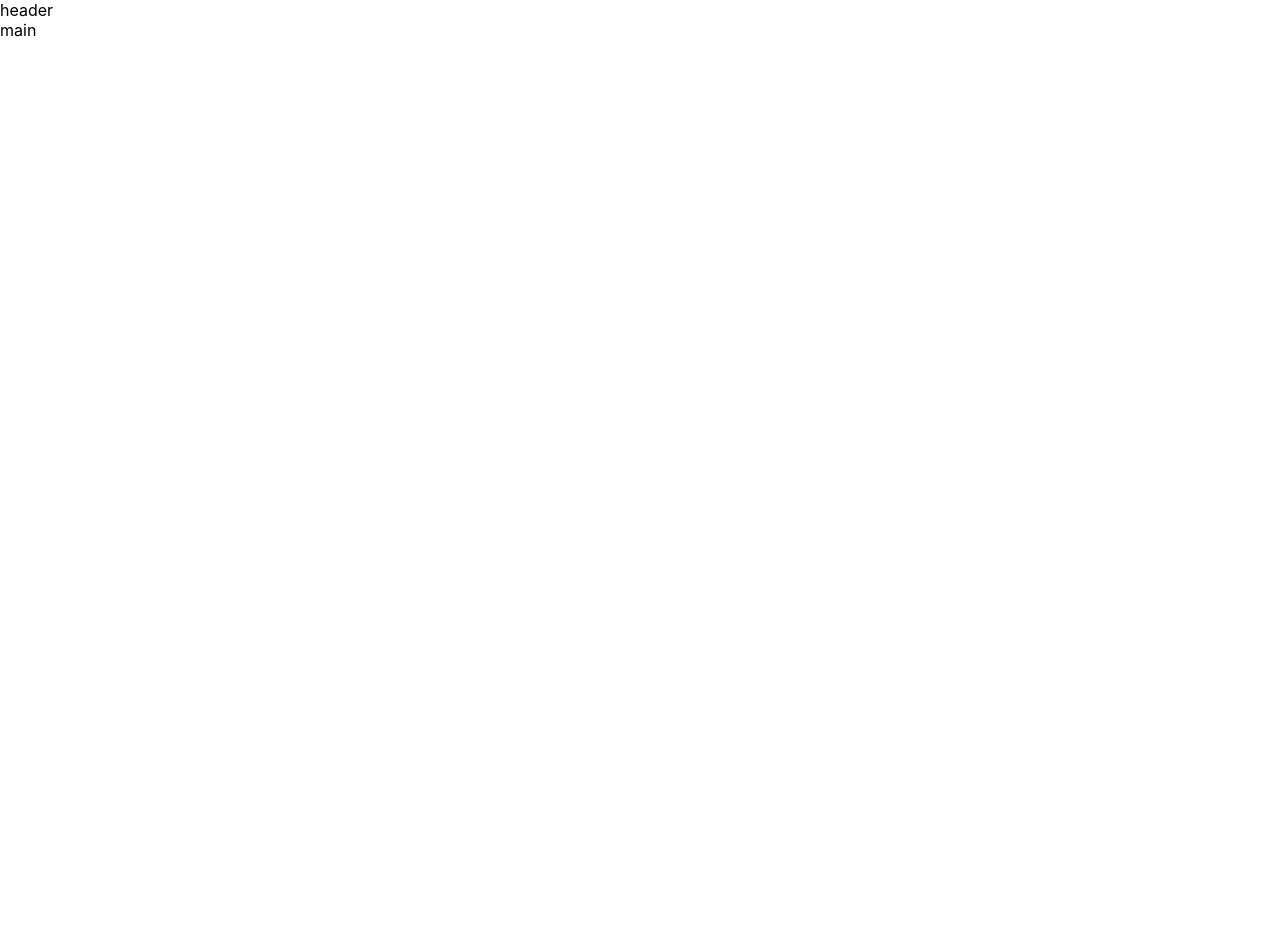
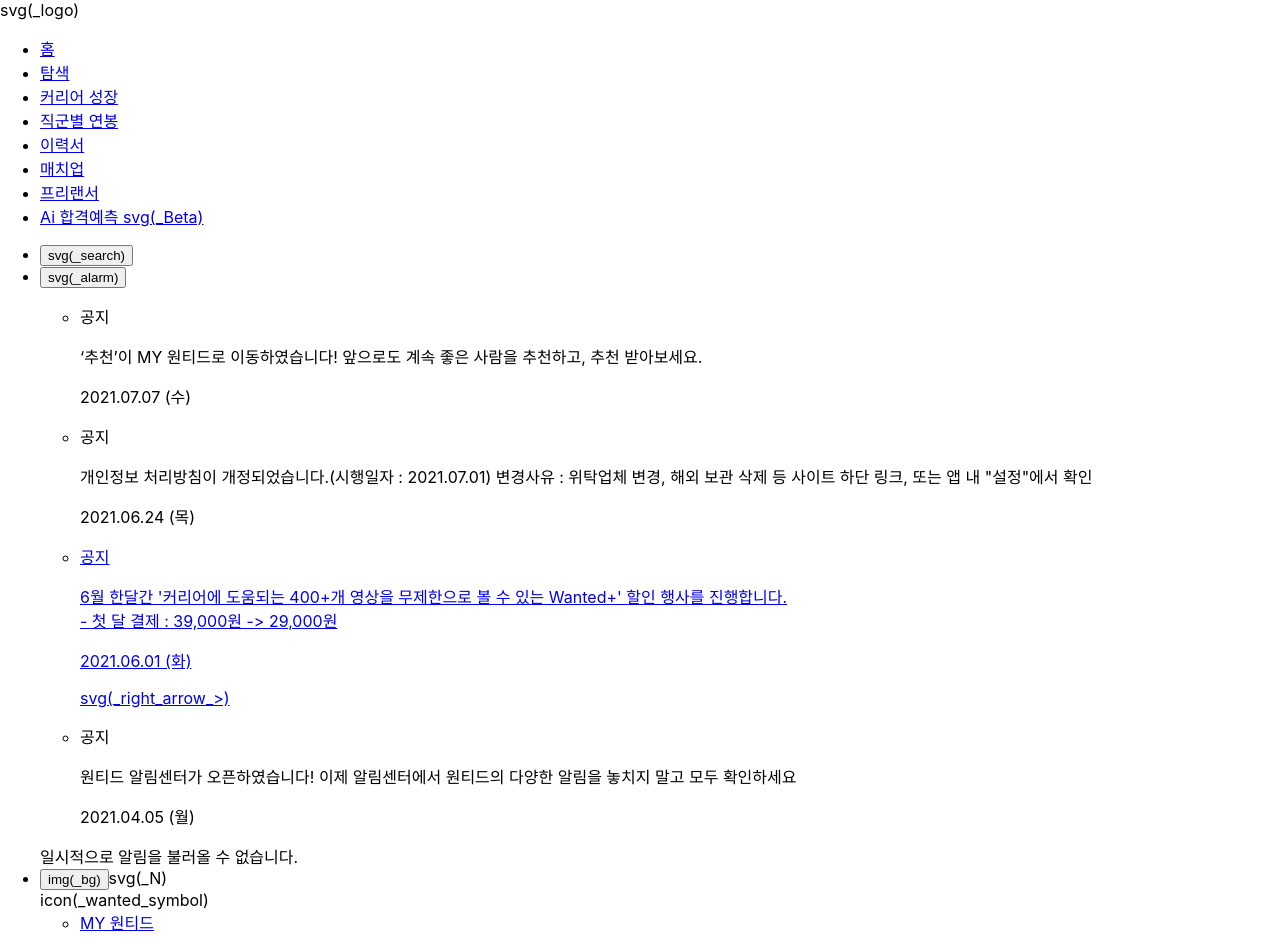
Before and after one commit to NariP/GNB, a React (Create React App) app: page / in a window 1280 px wide. Shown: the top 937 px of the page. Before the commit the page ends 800 px from the top, so only its background shows below. Built offline with nearby package versions, Linux system fonts and the light colour scheme.

Commit message:
gnb-3:  html 작성하기

```diff
--- a/src/App.js
+++ b/src/App.js
@@ -1,7 +1,9 @@
+import React from 'react';
+import NavBar from './components/NavBar';
 function App() {
 	return (
 		<div className='App'>
-			<header className='App-header'>header</header>
+			<NavBar />
 			<main>main</main>
 		</div>
 	);
--- /dev/null
+++ b/src/components/NavBar.js
@@ -0,0 +1,315 @@
+import React from 'react';
+
+function NavBar(props) {
+	return (
+		<header role='presentation'>
+			<div className='mediaDiv' role='presentation'>
+				<nav>
+					<div className='flexBox'>
+						<a>svg(_logo)</a>
+					</div>
+					{/*메뉴들*/}
+					<ul>
+						<li>
+							<a href='/'>홈</a>
+						</li>
+						<li>
+							<a href='/'>탐색</a>
+						</li>
+						<li>
+							<a href='/'>커리어 성장</a>
+						</li>
+						<li>
+							<a href='/'>직군별 연봉</a>
+						</li>
+						<li>
+							<a href='/'>이력서</a>
+						</li>
+						<li>
+							<a href='/'>매치업</a>
+						</li>
+						<li>
+							<a
+								href='/'
+								target='_blank'
+								rel='noopener noreferrer'
+							>
+								프리랜서
+							</a>
+						</li>
+						<li>
+							<a href='/'>
+								Ai 합격예측 <span>svg(_Beta)</span>
+							</a>
+						</li>
+					</ul>
+					<aside>
+						<ul>
+							<li>
+								<button>svg(_search)</button>
+							</li>
+							<li>
+								<button>svg(_alarm)</button>
+								<div>
+									<div>
+										<ul>
+											<li>
+												<div>
+													<div>
+														<p>공지</p>
+														<p>
+															‘추천’이 MY 원티드로
+															이동하였습니다!
+															앞으로도 계속 좋은
+															사람을 추천하고,
+															추천 받아보세요.
+														</p>
+														<p>2021.07.07 (수)</p>
+													</div>
+												</div>
+											</li>
+											<li>
+												<div>
+													<div>
+														<p>공지</p>
+														<p>
+															개인정보 처리방침이
+															개정되었습니다.(시행일자
+															: 2021.07.01)
+															변경사유 : 위탁업체
+															변경, 해외 보관 삭제
+															등 사이트 하단 링크,
+															또는 앱 내
+															"설정"에서 확인
+														</p>
+														<p>2021.06.24 (목)</p>
+													</div>
+												</div>
+											</li>
+											<li>
+												<div>
+													<a
+														className='flexBox'
+														href='/'
+														target='_blank'
+													>
+														<div>
+															<p>공지</p>
+															<p>
+																6월 한달간
+																'커리어에
+																도움되는 400+개
+																영상을
+																무제한으로 볼 수
+																있는 Wanted+'
+																할인 행사를
+																진행합니다.
+																<br />- 첫 달
+																결제 : 39,000원
+																-> 29,000원
+															</p>
+															<p>
+																2021.06.01 (화)
+															</p>
+														</div>
+														<div>
+															svg(_right_arrow_>)
+														</div>
+													</a>
+												</div>
+											</li>
+											<li>
+												<div>
+													<div>
+														<p>공지</p>
+														<p>
+															원티드 알림센터가
+															오픈하였습니다! 이제
+															알림센터에서
+															원티드의 다양한
+															알림을 놓치지 말고
+															모두 확인하세요
+														</p>
+														<p>2021.04.05 (월)</p>
+													</div>
+												</div>
+											</li>
+										</ul>
+										<div>
+											일시적으로 알림을 불러올 수
+											없습니다.
+										</div>
+										{/*말풍선 뾰족한 부분*/}
+										<div> </div>
+									</div>
+								</div>
+							</li>
+							<li className='profileBox flexBox'>
+								<button
+									type='button'
+									className='profileButton flexBox'
+								>
+									<div className='avatarBorder showMenuPopover'>
+										<div className='avatarImage'>
+											img(_bg)
+										</div>
+									</div>
+								</button>
+								<span className='flexBox'>svg(_N)</span>
+								<div>
+									<div>
+										<div>icon(_wanted_symbol)</div>
+										<ul>
+											<li>
+												<a href='/' className='flexBox'>
+													<span>MY 원티드</span>
+												</a>
+												{/*after로 파란 점 있음*/}
+											</li>
+											<li>
+												<a href='/' className='flexBox'>
+													프로필
+												</a>
+											</li>
+											{/*after 로 division 있음*/}
+											<li>
+												<a href='/' className='flexBox'>
+													지원현황
+												</a>
+											</li>
+											<li>
+												<a href='/' className='flexBox'>
+													제안받기 현황
+												</a>
+											</li>
+											<li>
+												<a href='/' className='flexBox'>
+													좋아요
+												</a>
+											</li>
+											<li>
+												<a href='/' className='flexBox'>
+													북마크
+												</a>
+											</li>
+											{/*after 로 division 있음*/}
+											<li>
+												<a href='/' className='flexBox'>
+													추천
+												</a>
+											</li>
+											<li>
+												<a href='/' className='flexBox'>
+													포인트
+												</a>
+											</li>
+											<li>
+												<a href='flexBox is-logout'>
+													<span>로그아웃</span>
+												</a>
+											</li>
+										</ul>
+										{/*화면 작아졌을 때 나타나는 프로필 팝업*/}
+										<ul>
+											<li>
+												<a href='/'>
+													<span>MY 원티드</span>
+													{/*span::after 파란색 점 있음*/}
+													<div className='profilePic'>
+														img(_bg)
+														<span>svg(_N)</span>
+													</div>
+												</a>
+											</li>
+											<li>
+												<a href='/'>이력서</a>
+											</li>
+											<li>
+												<a href='/'>매치업</a>
+											</li>
+											<li>
+												<a href='/'>추천</a>
+											</li>
+											<li>
+												<a href='/'>지원 현황</a>
+											</li>
+											<li>
+												<a
+													href='/'
+													target='_blank'
+													rel='noopener noreferrer'
+												>
+													프리랜서
+												</a>
+											</li>
+											<li>
+												<a href='/'>직군별 연봉</a>
+											</li>
+											<li>
+												<a href='/'>커리어 성장</a>
+											</li>
+											<li>
+												<a href='/'>기업서비스</a>
+											</li>
+											<li>
+												<a
+													href='/'
+													className='is_log-out'
+												>
+													<span>로그아웃</span>
+												</a>
+											</li>
+										</ul>
+									</div>
+								</div>
+							</li>
+							{/* leftDivision 의 앞에 division 있음, leftDivision::before */}
+							<li className='flexBox leftDivision'>
+								<a className='dashboardButton' href='/'>
+									기업 서비스
+								</a>
+							</li>
+							화면 작아졌을 때만 나오는 햄버거 메뉴
+							<li>
+								<button className='menuButton' type='button'>
+									svg(_hamburger_menu)
+								</button>
+							</li>
+						</ul>
+					</aside>
+				</nav>
+			</div>
+			{/*검색창*/}
+			<div>
+				<div>
+					<form role='presentation' action='.'>
+						<input
+							type='search'
+							placeholder='#태그, 회사, 포지션 검색'
+							autoComplete='off'
+							value
+						/>
+						<span>svg(_search)</span>
+						<button type='button'>svg(_reset_x)</button>
+					</form>
+				</div>
+			</div>
+			{/*검색창 하단*/}
+			<div>
+				<div className='container' role='presentation'>
+					<h4>추천태그로 검색해보세요</h4>
+					<a href='/'>기업태그 홈 이동하기 svg(_right_arrow_>)</a>
+					<ul>
+						<li>#보육시설</li>
+						<li>#퇴사율5%이하</li>
+						<li>#안마의자</li>
+						<li>#사내카페</li>
+						<li>#연봉상위2~5%</li>
+					</ul>
+				</div>
+			</div>
+		</header>
+	);
+}
+
+export default NavBar;
```
